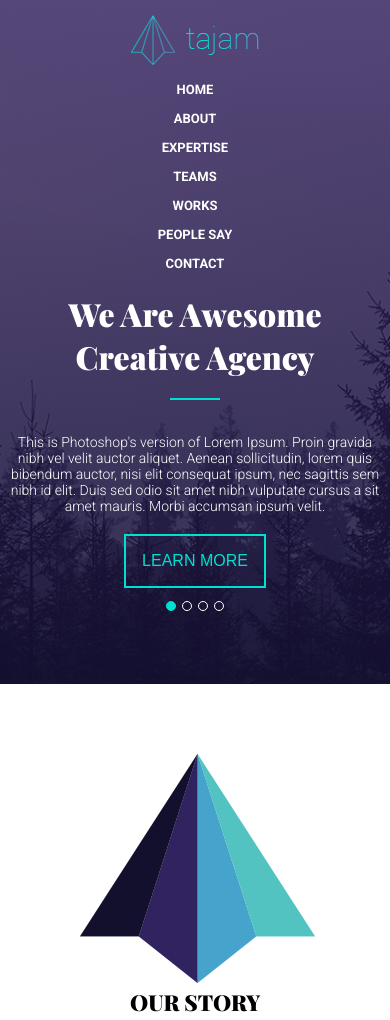
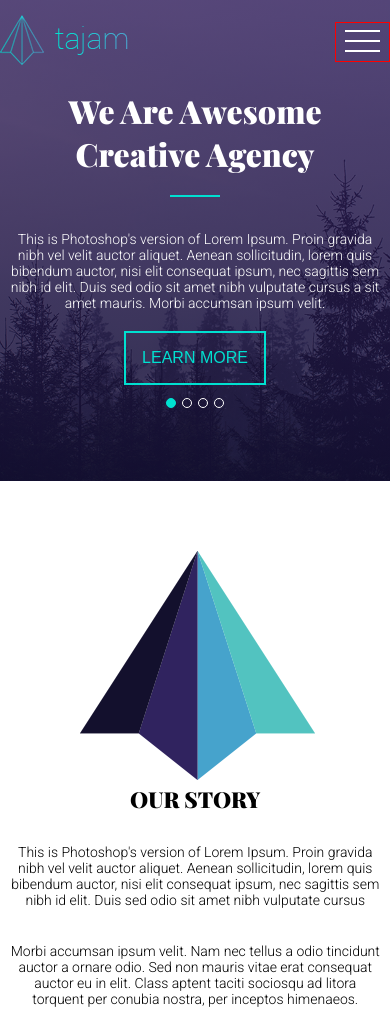
Before and after one commit to way2mad/way2mad.github.io, a plain HTML site: page final/index.html in a window 390 px wide. Shown: the top 1020 px of the page. Drawn offline with nearby package versions, Linux system fonts and the light colour scheme; a web font is replaced by a local one.

Commit message:
add menu

```diff
--- a/final/css/style.css
+++ b/final/css/style.css
@@ -109,6 +109,7 @@ a{
 .firstMenu__item a:hover{
     color:#00e0d0;
 }
+
 
 .first-slider{
 
@@ -599,12 +600,119 @@ a{
 }
 
 @media screen and (max-width: 510px){
+    .wrapper{
+        width: 100%;
+        position: relative;
+        color: white;
+        text-align: center;
+        height: 40px;
+    }
+
+    #check-menu{
+        display: none;
+    }
+
+    label{
+        border:1px solid red;
+        display: block;
+        position: absolute;
+        top: 0;
+        right: 0;
+        width: 55px;
+        height: 100%;
+        cursor: pointer;
+        z-index: 2;
+        line-height: 40px;
+    }
+
+    .burger-line{
+        position: absolute;
+        top: 8px;
+        right: 10px;
+        width: 35px;
+        height: 2px;
+        background-color: #fff;
+        transition: .5s all;
+    }
+
+    .second, .third{
+        top: 18px;
+    }
+
+    .fourth{
+        top: 28px;
+    }
+
+    .main-menu1{
+        display: block;
+        position: absolute;
+        width: 120px;
+        bottom: 0;
+        right: 0;
+        transform: translateY(100%);
+        max-height: 0;
+        font-size: 0;
+        overflow: hidden;
+        transition: .5s all;
+    }
+
+   .main-menu1 a{
+        display: block;
+        width: 100%;
+        padding: 10px;
+        text-decoration: none;
+        border-top: 1px solid rgba(255, 255, 255, 0.3);
+       background: linear-gradient(to left, rgba(9, 5, 47, 0.99), rgba(49, 29, 94, 0.85));
+       color: white;
+       text-transform: uppercase;
+       font-size: 13px;
+       transition:color .5s;
+       font-weight: bold;
+    }
+   .main-menu1 a:first-child{
+       border: none;
+   }
+    .main-menu1 a:last-child{
+        border-bottom: 1px solid rgba(255, 255, 255, 0.3);
+    }
+
+
+    .main-menu1 a:hover{
+        color:#00e0d0;
+    }
+
+    #check-menu:checked ~ .main-menu1{
+        max-height: 500px;
+        font-size: 16px;
+    }
+
+    #check-menu:checked ~ .first{
+        display: none;
+    }
+
+    #check-menu:checked ~ .second{
+        transform: rotate(45deg);
+    }
+
+    #check-menu:checked ~ .third{
+        transform: rotate(-45deg);
+    }
+
+    #check-menu:checked ~ .fourth{
+        display: none;
+    }
+
+
+
+
     .firstHeader{
-        flex-direction: column;
+        display: flex;
+        flex-direction:row;
     }
     .firstMenu__items{
         flex-direction: column;
         text-align: center;
+        display: none;
     }
     .firstMenu__item{
         padding-top:10px ;
@@ -662,6 +770,12 @@ a{
         text-align: center;
     }
 }
+@media screen and (min-width: 511px){
+    .wrapper{
+        display: none;
+    }
+}
+
 
 @media screen and (max-width: 420px){
 
--- a/final/index.html
+++ b/final/index.html
@@ -19,6 +19,26 @@
                     <img src="img/logo.png" alt="logo">
                 </div>
                 <!-- /.firstHeader__logo -->
+
+
+                <div class="wrapper">
+                    <input type="checkbox" id="check-menu">
+                    <label for="check-menu"></label>
+                    <div class="burger-line first"></div>
+                    <div class="burger-line second"></div>
+                    <div class="burger-line third"></div>
+                    <div class="burger-line fourth"></div>
+                    <nav class="main-menu1">
+                        <a href="#About">About</a>
+                        <a href="#Expertise">Expertise</a>
+                        <a href="#Teams">Teams</a>
+                        <a href="#Works">Works</a>
+                        <a href="#People&nbspsay">People&nbspsay</a>
+                        <a href="#Contact">Contact</a>
+                    </nav>
+                </div>
+
+
                 <div class="firstMenu">
                     <ul class="firstMenu__items">
                         <li class="firstMenu__item"><a href="#">Home</a></li>
```
